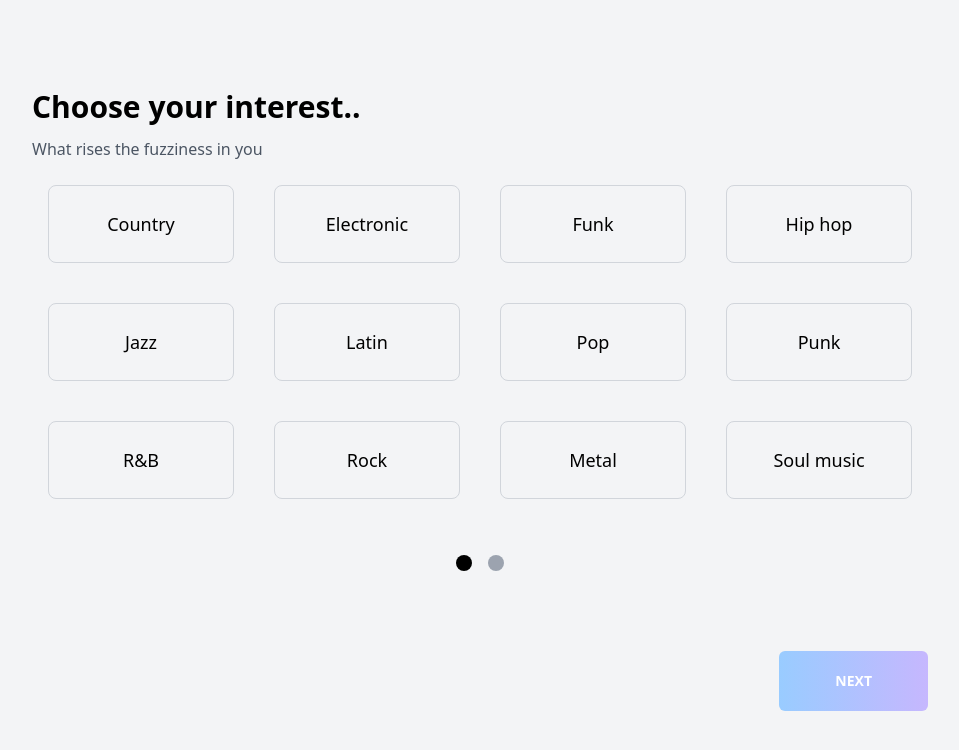
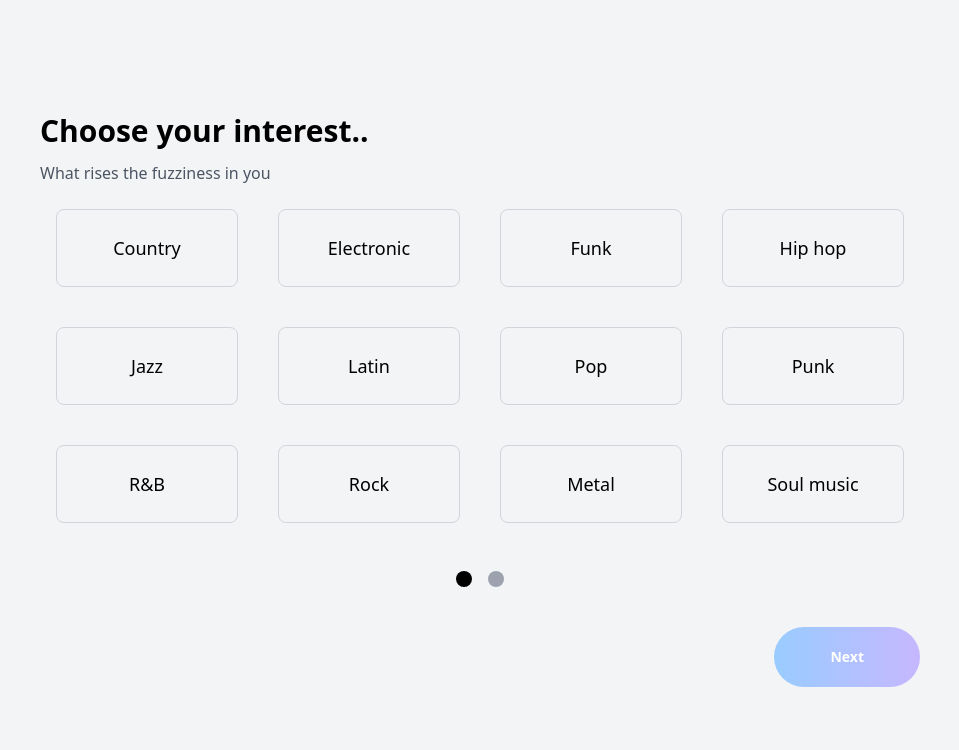
Before and after one commit to prastavana/Web-Frontend-MM, a React (Vite) app: page / in a window 1280 px wide. Shown: the top 750 px of the page, without its empty margins (160-1119 px from the left). Built offline with nearby package versions, Linux system fonts and the light colour scheme.

Commit message:
Getting started refined

```diff
--- a/package.json
+++ b/package.json
@@ -28,6 +28,6 @@
     "globals": "^15.12.0",
     "postcss": "^8.4.49",
     "tailwindcss": "^3.4.17",
-    "vite": "^6.0.1"
+    "vite": "^6.0.5"
   }
 }
--- a/src/core/public/gettingstarted.jsx
+++ b/src/core/public/gettingstarted.jsx
@@ -1,4 +1,9 @@
-import  { useState } from "react";
+import { useState } from "react";
+
+// Importing images
+import GuitarImage from "../../assets/images/guitarwobg.png";
+import UkuleleImage from "../../assets/images/ukulele.png";
+import PianoImage from "../../assets/images/piano.png";
 
 const MusicSelection = () => {
     const [currentPage, setCurrentPage] = useState(1); // Toggle between pages
@@ -9,24 +14,31 @@ const MusicSelection = () => {
     ];
 
     const instruments = [
-        { name: "Guitar", image: "/path/to/guitar.png" },
-        { name: "Ukulele", image: "/path/to/ukulele.png" },
-        { name: "Piano", image: "/path/to/piano.png" },
+        { name: "Guitar", image: GuitarImage, color: "#C4EAFA", width: "w-80", height: "h-64" }, // Fixed height for Guitar
+        { name: "Ukulele", image: UkuleleImage, color: "#C8E3FF", width: "w-64", height: "h-64" }, // Fixed height for Ukulele
+        { name: "Piano", image: PianoImage, color: "#ADCCFF", width: "w-72", height: "h-64" }, // Fixed height for Piano
     ];
 
     return (
         <div className="text-center p-10 flex justify-center items-center min-h-screen bg-gray-100">
-            <div className="w-full max-w-4xl"> {/* Increased max width */}
+            <div className="w-full max-w-4xl px-2">
                 {/* Page Content */}
+                <div
+                    className="w-full transition-transform duration-500"
+                    style={{
+                        transform: currentPage === 1 ? "translateX(0)" : "translateX(-100%)",
+                    }}
+                >
+                    {/* Page 1 Content */}
                     {currentPage === 1 && (
                         <div className="flex flex-col items-center">
                             <h1 className="text-3xl font-bold mb-3 text-left w-full">Choose your interest..</h1>
                             <p className="text-gray-600 mb-6 text-left w-full">What rises the fuzziness in you</p>
-                        <div className="grid grid-cols-4 gap-10 w-full px-4"> {/* Increased gap to 10 for more space between buttons */}
+                            <div className="grid grid-cols-4 gap-10 w-full px-4">
                                 {genres.map((genre, index) => (
                                     <button
                                         key={index}
-                                    className="w-full px-10 py-6 border border-gray-300 rounded-lg hover:bg-gray-200 transition-all duration-200 text-lg"  // Ensured all buttons are same width
+                                        className="px-10 py-6 border border-gray-300 rounded-lg hover:bg-gray-200 transition-all duration-200 text-lg"
                                     >
                                         {genre}
                                     </button>
@@ -34,27 +46,42 @@ const MusicSelection = () => {
                             </div>
                         </div>
                     )}
+                </div>
 
+                <div
+                    className="w-full transition-transform duration-500"
+                    style={{
+                        transform: currentPage === 2 ? "translateX(0)" : "translateX(100%)",
+                    }}
+                >
+                    {/* Page 2 Content */}
                     {currentPage === 2 && (
                         <div className="flex flex-col items-center">
-                        <h1 className="text-2xl font-bold mb-2 text-left w-full">Choose an instrument...</h1>
-                        <p className="text-gray-600 mb-4 text-left w-full">Which sound moves you</p>
-                        <div className="grid grid-cols-3 gap-12 w-full"> {/* Increased gap to 12 for more space between instruments */}
+                            <h1 className="text-2xl font-bold mb-4 mt-10 text-center w-full">Choose an instrument...</h1>
+                            <p className="text-gray-600 mb-10 mt-2 text-center w-full">Which sound moves you</p>
+                            <div className="grid grid-cols-3 gap-8 w-full relative z-10">
                                 {instruments.map((instrument, index) => (
                                     <div key={index} className="text-center">
                                         <div
-                                        className="w-32 h-32 bg-cover bg-center rounded-md mx-auto"  // Increased image size for better visuals
-                                        style={{ backgroundImage: `url(${instrument.image})` }}
+                                            className={`w-[260px] ${instrument.height} mx-auto rounded-md flex justify-center items-center`}
+                                            style={{ backgroundColor: instrument.color }}
+                                        >
+                                            <img
+                                                src={instrument.image}
+                                                alt={instrument.name}
+                                                className={`object-contain ${instrument.width} ${instrument.height}`} // Ensure image fits within the container
                                             />
-                                    <p className="mt-3 font-semibold text-gray-700">{instrument.name}</p>  {/* Increased space between image and name */}
+                                        </div>
+                                        <p className="mt-3 font-semibold text-gray-700">{instrument.name}</p>
                                     </div>
                                 ))}
                             </div>
                         </div>
                     )}
+                </div>
 
                 {/* Sliding Toggles */}
-                <div className="mt-14 flex justify-center gap-4"> {/* Increased gap between dots */}
+                <div className="mt-12 flex justify-center gap-4">
                     <div
                         onClick={() => setCurrentPage(1)}
                         className={`w-4 h-4 rounded-full cursor-pointer transition-all duration-200 ${
@@ -70,12 +97,11 @@ const MusicSelection = () => {
                 </div>
 
                 {/* Next Button */}
-                <div className="mt-20 flex justify-end">
+                <div className="mt-10 flex justify-end">
                     <button
-                        className="px-14 py-5 text-sm font-bold text-white bg-gradient-to-r from-[#99CCFF] to-[#C6B7FE] rounded-md hover:bg-gradient-to-r hover:from-[#C6B7FE] hover:to-[#99CCFF] focus:outline-none focus:ring-2 focus:ring-offset-2 focus:ring-blue-500"
-                        onClick={() => setCurrentPage((prev) => (prev === 1 ? 2 : 1))}
+                        className="px-14 py-5 text-sm font-bold text-white bg-gradient-to-r from-[#99CCFF] to-[#C6B7FF] rounded-full"
                     >
-                        NEXT
+                        Next
                     </button>
                 </div>
             </div>
```
Also changed, not shown: src/assets/images/guitarwobg.png (added), 1 other file (tests, documents, lock files or other folders). Lines whose indentation alone changed are shown as unchanged.
